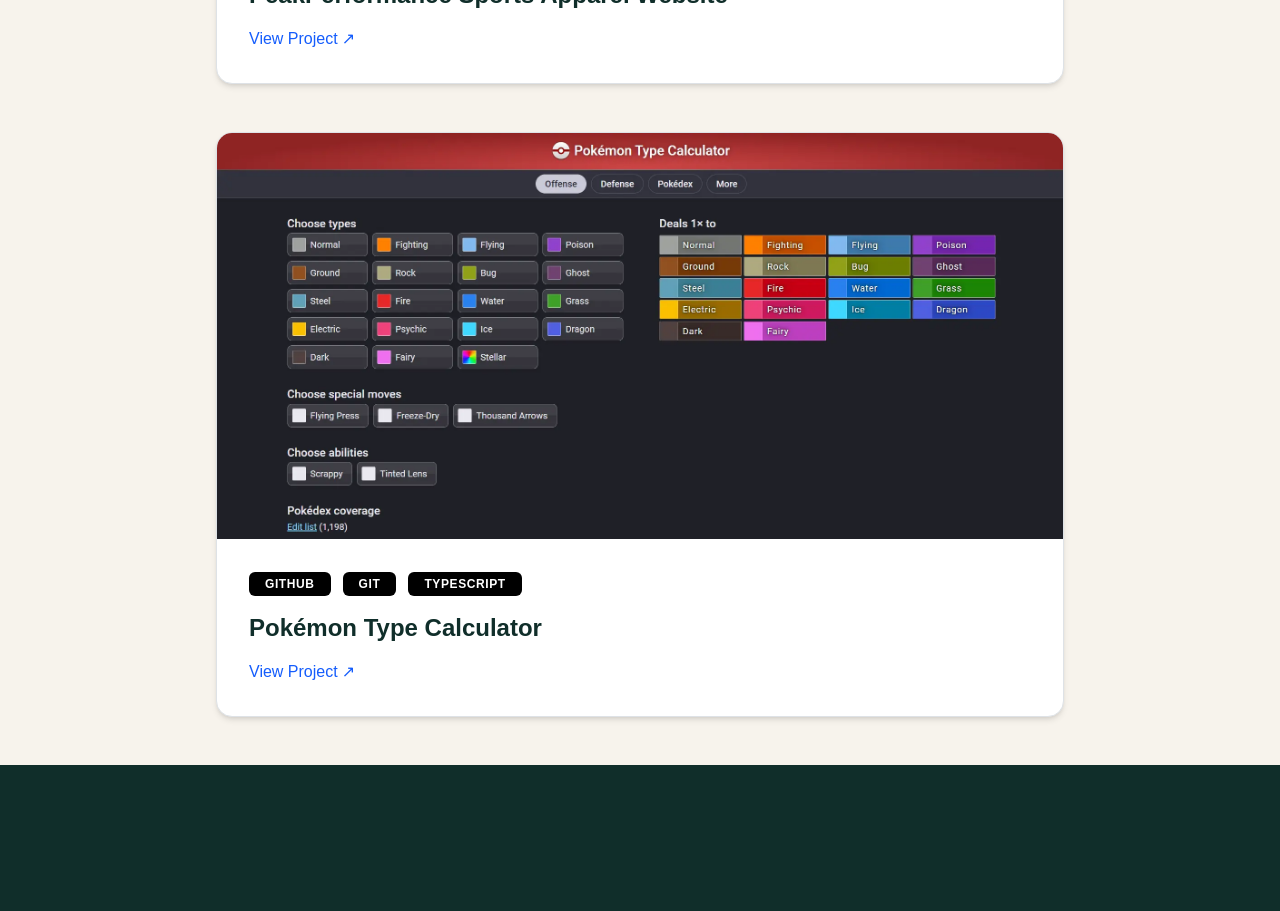
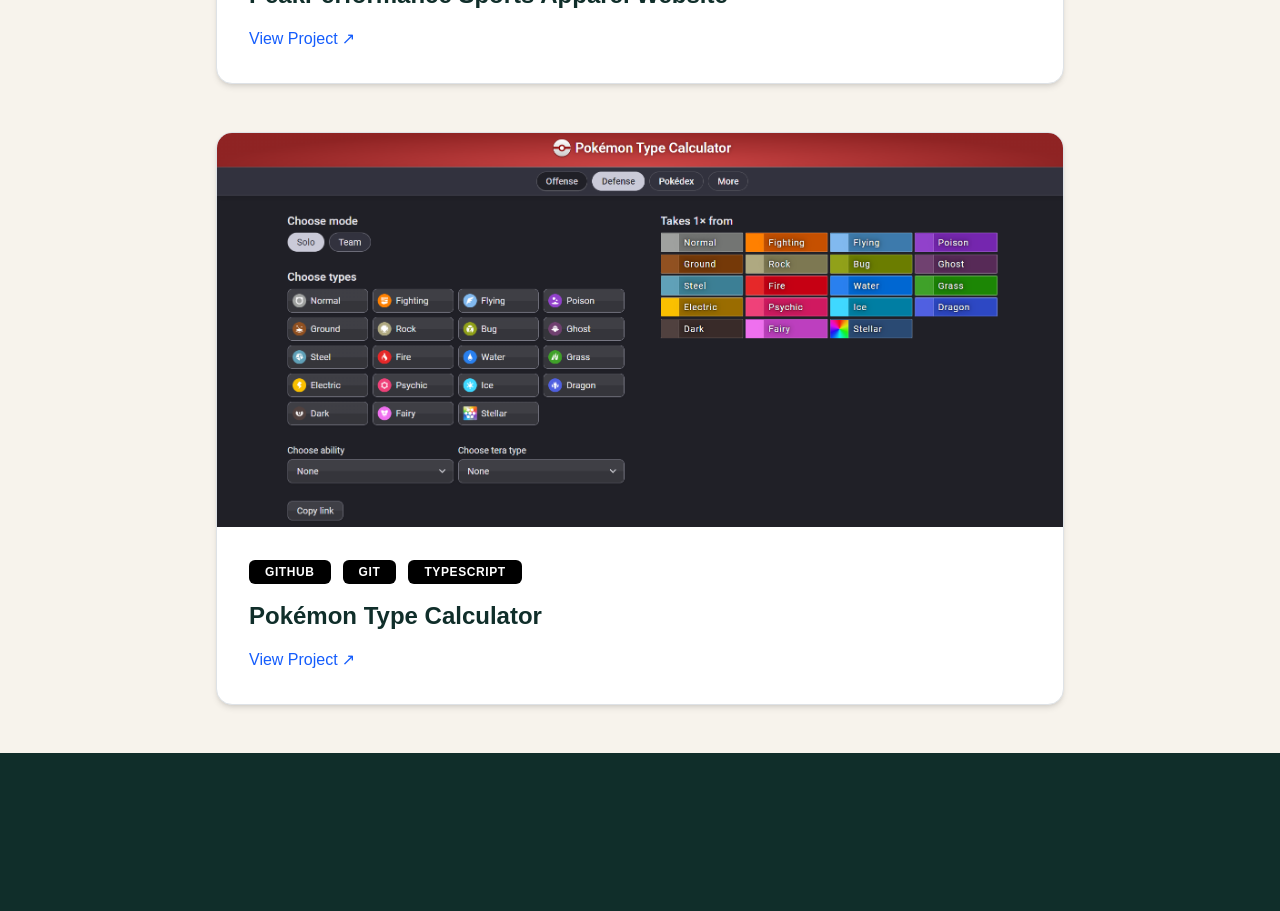
Before and after one commit to Marky115/website-portfolio, a Next.js app: page / in a window 1280 px wide. Shown: the part 2740-3651 px from the top of the page. Built offline with nearby package versions, Linux system fonts and the light colour scheme.

Commit message:
image path issue

```diff
--- a/app/page.js
+++ b/app/page.js
@@ -147,7 +147,7 @@
         {/* Full Image (not cropped) */}
         <div className="bg-white">
           <Image
-            src={getImagePath("/Proj3-Img/PokemonBefore.webp")}
+            src={getImagePath("/Proj3-Img/pokemonAfter.png")}
             alt="Project Screenshot"
             width={1100}
             height={600}
```
Also changed, not shown: public/Proj3-Img/pokemonAfter.png (added), public/Proj3-Img/pokemonBefore.png (added).
